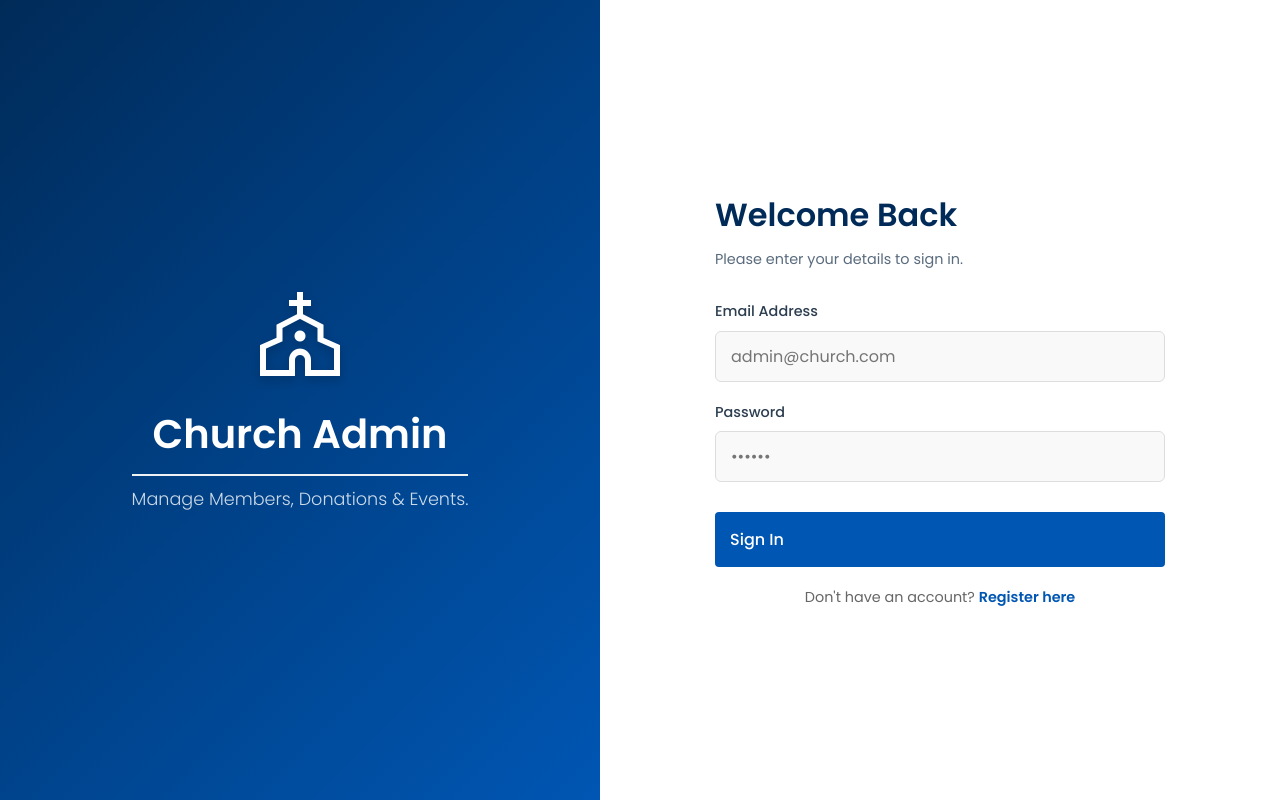
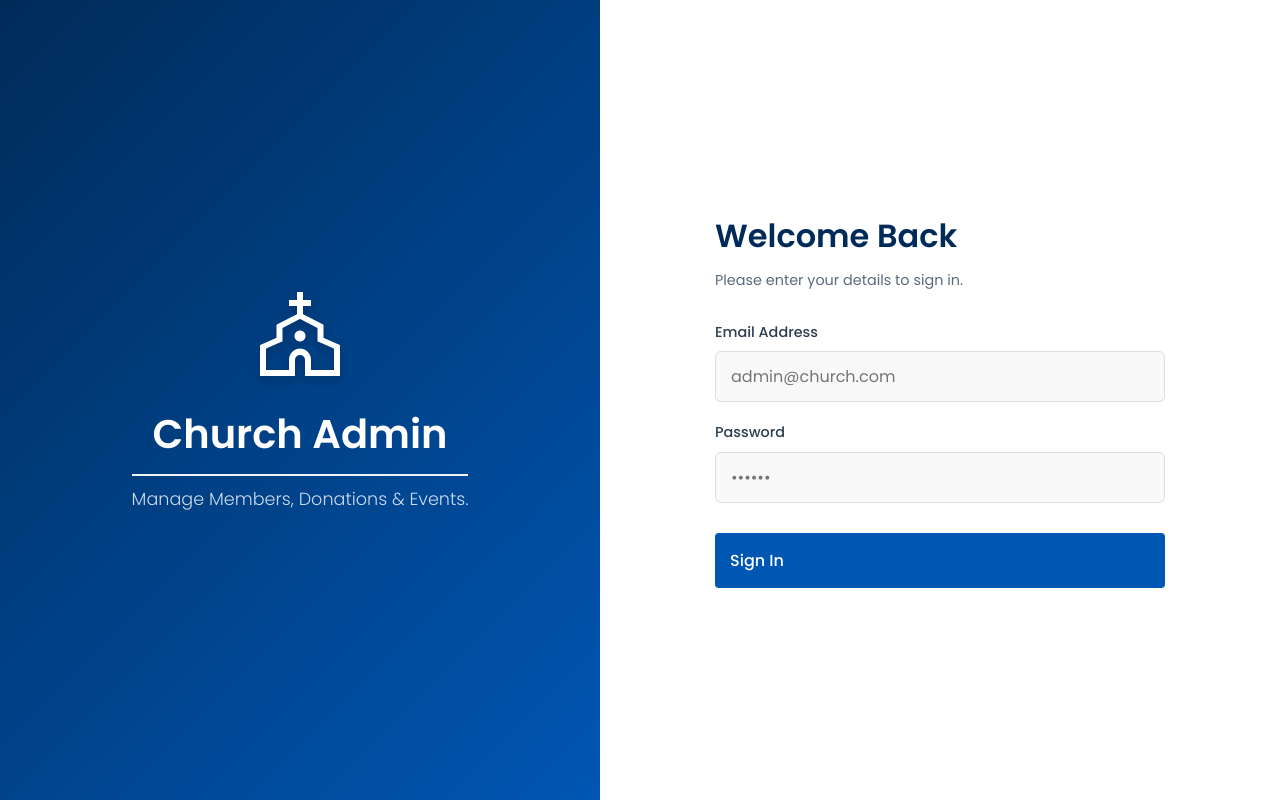
Before and after one commit to Joshtech-netizen/ChurchMgtSystem, a React (Create React App) app in the folder frontend/: page /login in a window 1280 px wide. Built offline with nearby package versions, Linux system fonts and the light colour scheme.

Commit message:
delete: remove register link from the login page

```diff
--- a/frontend/src/components/Login.js
+++ b/frontend/src/components/Login.js
@@ -1,6 +1,6 @@
 import React, { useState, useContext } from 'react';
 import { AuthContext } from '../context/AuthContext';
-import { useNavigate, Link } from 'react-router-dom';
+import { useNavigate } from 'react-router-dom';
 
 const Login = () => {
     const [email, setEmail] = useState('');
@@ -70,11 +70,7 @@ const Login = () => {
                             Sign In
                         </button>
                     </form>
-
-                    <p style={{marginTop: '20px', textAlign: 'center', fontSize: '0.9rem', color: '#666'}}>
-                        Don't have an account? <Link to="/register" style={{color: 'var(--primary-blue)', fontWeight: '600', textDecoration: 'none'}}>Register here</Link>
-                    </p>
-                </div>
+                 </div>
             </div>
         </div>
     );
```
